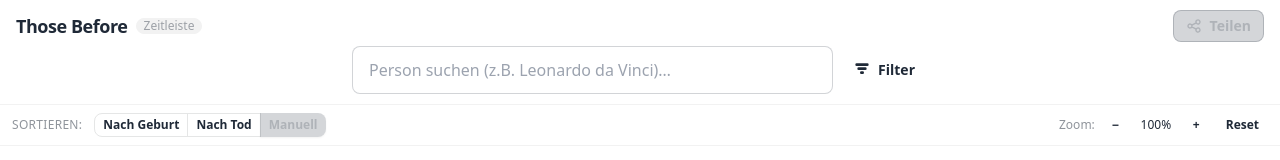
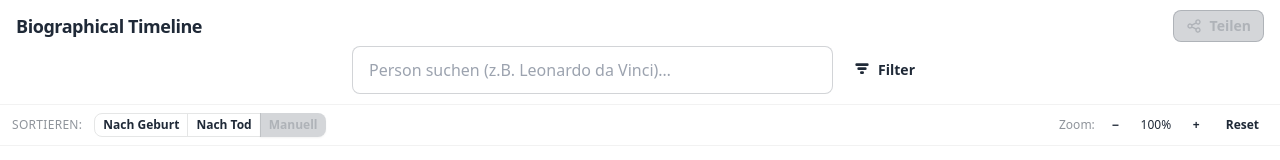
Before and after one commit to trytobesteady/thosebefore, a React (Vite) app: page / in a window 1280 px wide. Shown: the top 160 px of the page. Built offline with nearby package versions, Linux system fonts and the light colour scheme.

Commit message:
Rename title to Biographical Timeline

```diff
--- a/index.html
+++ b/index.html
@@ -4,7 +4,7 @@
     <meta charset="UTF-8" />
     <link rel="icon" type="image/svg+xml" href="/favicon.svg" />
     <meta name="viewport" content="width=device-width, initial-scale=1.0" />
-    <title>Those Before — Historische Zeitleiste</title>
+    <title>Biographical Timeline</title>
   </head>
   <body>
     <div id="root"></div>
--- a/src/App.jsx
+++ b/src/App.jsx
@@ -30,8 +30,7 @@ export default function App() {
         {/* Row 1: title left, share right */}
         <div className="flex items-center justify-between px-4 pt-2.5 pb-1">
           <div className="flex items-center gap-2">
-            <span className="font-bold text-lg tracking-tight text-base-content">Those Before</span>
-            <span className="badge badge-ghost badge-sm text-base-content/40">Zeitleiste</span>
+            <span className="font-bold text-lg tracking-tight text-base-content">Biographical Timeline</span>
           </div>
           <button
             className={`btn btn-sm ${copied ? "btn-success" : "btn-outline"}`}
```
